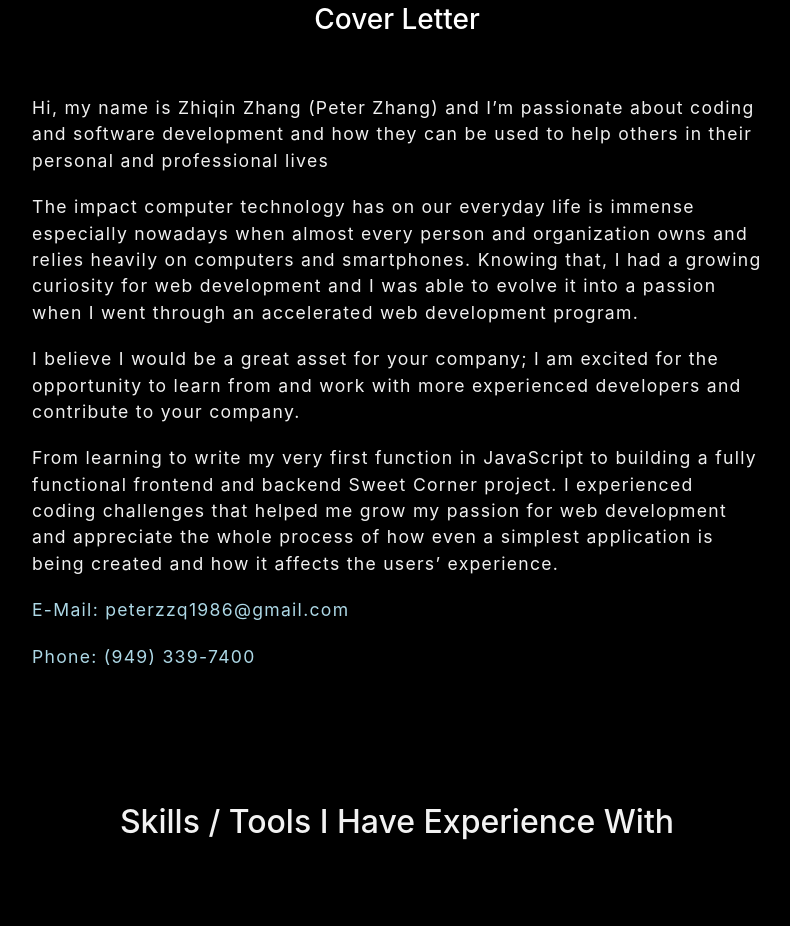
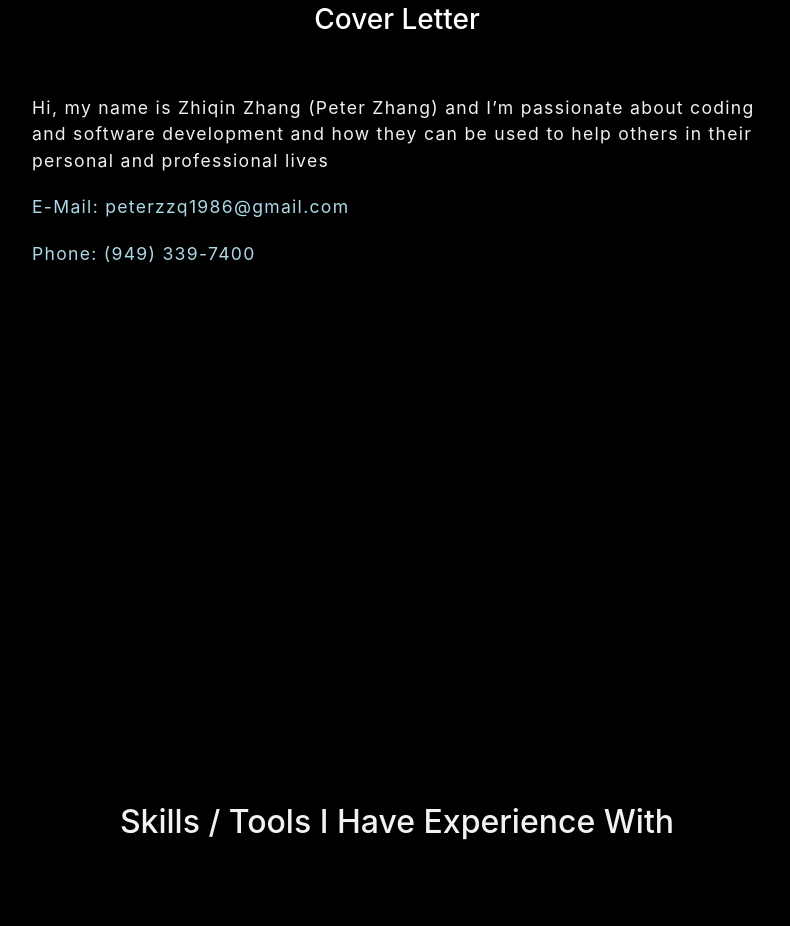
Before and after one commit to coolguypz-zz/portfolioWebPage, a website: page client/index.html in a window 1280 px wide. Shown: the part 1677-2603 px from the top of the page, without its empty margins (243-1033 px from the left). Drawn offline with nearby package versions, Linux system fonts and the light colour scheme; files whose address does not match are found by name.

Commit message:
delete cover letter

```diff
--- a/client/index.html
+++ b/client/index.html
@@ -55,26 +55,7 @@
             Hi, my name is Zhiqin Zhang (Peter Zhang) and I’m passionate about coding and software development and how
             they can be used to help others in their personal and professional lives
           </p>
-          <p>
-            The impact computer technology has on our everyday life is immense especially nowadays when almost every
-            person and organization owns and relies heavily on computers and smartphones. Knowing that, I had a
-            growing
-            curiosity for web development and I was able to evolve it into a passion when I went through an
-            accelerated
-            web development program.
-          </p>
-          <p>
-            I believe I would be a great asset for your company; I am excited for the opportunity to learn from and
-            work
-            with more experienced developers and contribute to your company.
-          </p>
-          <p>
-            From learning to write my very first function in JavaScript to building a fully functional frontend and
-            backend Sweet Corner project.
-            I experienced coding challenges that helped me grow my passion for web development and appreciate the
-            whole
-            process of how even a simplest application is being created and how it affects the users’ experience.
-          </p>
+
           <p>
             <a href="mailto: peterzzq1986@gmail.com">E-Mail: peterzzq1986@gmail.com</a>
           </p>
```
